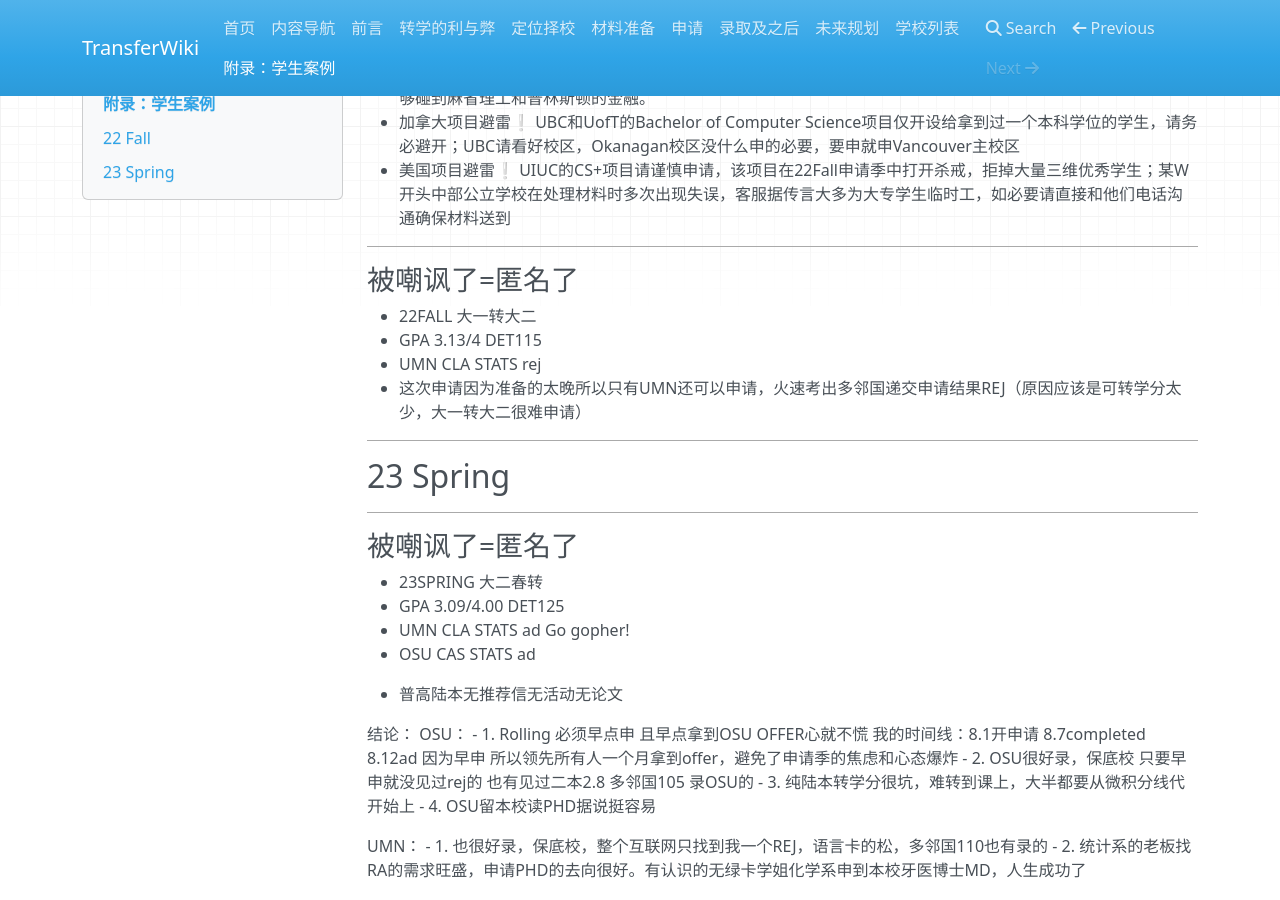
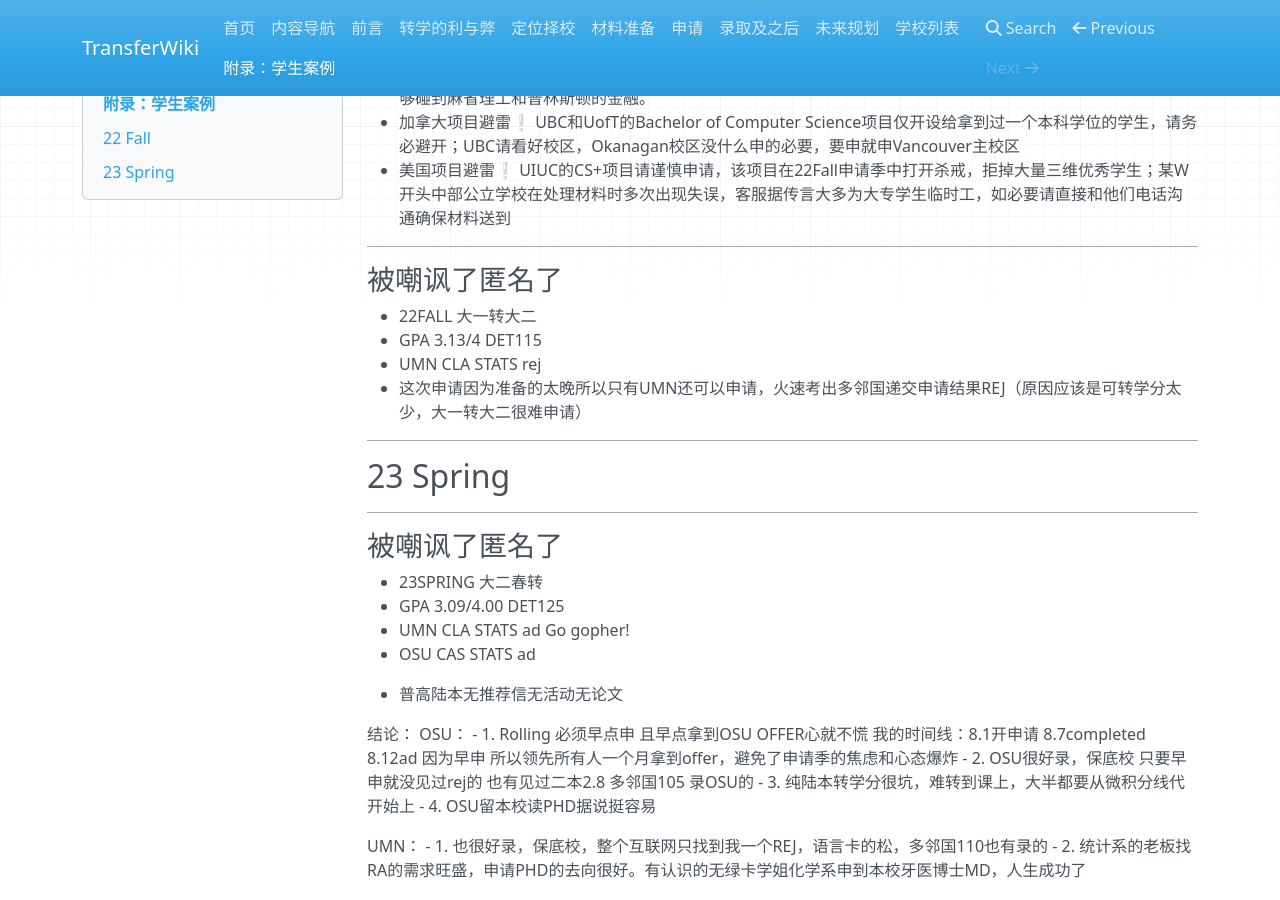
Before and after one commit to SihanXU/TransferWiki, an MkDocs documentation site: the page built from docs/bgs.md, in a window 1280 px wide and 900 px high, scrolled down 6999 px. Built offline with MkDocs 1.6.1, drawn with Linux system fonts in a browser that asks for light colours; nearby versions of some CDN libraries.

Commit message:
Update bgs.md

```diff
--- a/docs/bgs.md
+++ b/docs/bgs.md
@@ -274,7 +274,7 @@ USA：
 
 ***
 
-### 被嘲讽了=匿名了
+### 被嘲讽了匿名了
 
 - 22FALL 大一转大二
 - GPA 3.13/4  DET115
@@ -287,7 +287,7 @@ USA：
 
 ***
 
-### 被嘲讽了=匿名了
+### 被嘲讽了匿名了
 
 - 23SPRING 大二春转
 - GPA 3.09/4.00  DET125
```
